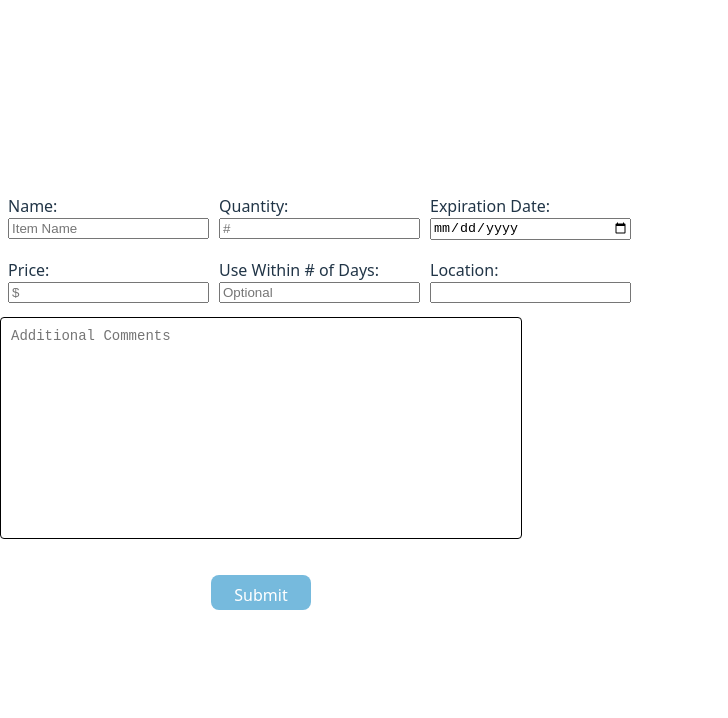
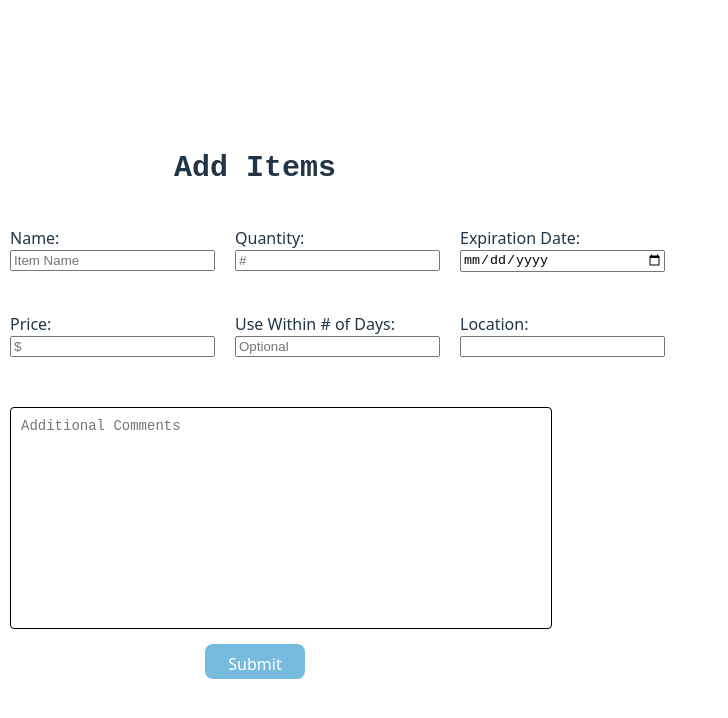
Before and after one commit to AndyChau123/Inventory-App, a React (Vite) app in the folder InventoryApp/: page / in a window 1280 px wide. Shown: the top 718 px of the page, without its empty margins (0-728 px from the left). Built offline with nearby package versions, Linux system fonts and the light colour scheme.

Commit message:
shifted comment box & added title

```diff
--- a/InventoryApp/src/Add-Item-Component/AddItem.css
+++ b/InventoryApp/src/Add-Item-Component/AddItem.css
@@ -2,13 +2,20 @@
 .addItem-container {
     display: flex;
     flex-direction: column;
-    gap: 10px;
+}
+
+.addItem-title {
+    display: flex;
+    flex-direction: column;
+    text-align: center;
+    font-size: 30px;
+    font-family: 'Courier New', 'Arial';
 }
 
 .input-boxes {
     display: grid;
     grid-template-columns: repeat(3, 1fr);
-    gap: 10px;
+    gap: 20px;
     width: 50px;
 }
 
@@ -16,26 +23,28 @@
     display: flex;
     flex-direction: column;
     width: 100%;
-    padding: 4px 8px;
+    padding: 10px;
 }
 
-.additional-comments-container {
+.addItem-comments-container {
     display: flex;
     flex-direction: column;
     align-items: flex-start;
     width: 100%;
     max-width: 500px;
-    margin-top: 20px;
+    margin: 20px auto 0 auto;
+    padding-left: 10px;
 }
 
 .addItem-InputBox-comments{
     height: 200px;
-    width: 500px;
+    width: 520px;
     resize: none;
     font-size: 14px;
     border: 1px solid black;
     border-radius: 4px;
     padding: 10px;
+    margin: 20px auto 0 auto;
 }
 
 
@@ -51,7 +60,7 @@
 }
 
 .submit-Button-container {
-    margin-top: 20px;
+    margin-top: 15px;
     display: flex;
     justify-content: center;
 }
--- a/InventoryApp/src/Add-Item-Component/AddItem.jsx
+++ b/InventoryApp/src/Add-Item-Component/AddItem.jsx
@@ -13,8 +13,8 @@ location (String)
 */
 
     return(
-
         <div className = "addItem-container">
+            <h2 className="addItem-title">Add Items</h2>
             <div className = "input-boxes">
                 <div className="addItem-InputBox">
                     <label htmlFor="name">Name:</label>
@@ -23,7 +23,7 @@ location (String)
 
                 <div className="addItem-InputBox">
                     <label htmlFor="quantity">Quantity:</label>
-                    <input id="quantity" type="text" placeholder="#" />
+                    <input id="quantity" type="number" placeholder="#"/>
                 </div>
 
                 <div className="addItem-InputBox">
@@ -48,7 +48,6 @@ location (String)
             </div>
 
                 <div className="addItem-comments-container">
-                    {/* <label htmlFor="comments">Comments:</label> */}
                     <textarea id = "comments" className = "addItem-InputBox-comments"
                     placeholder = "Additional Comments"></textarea>
                 </div>
```
